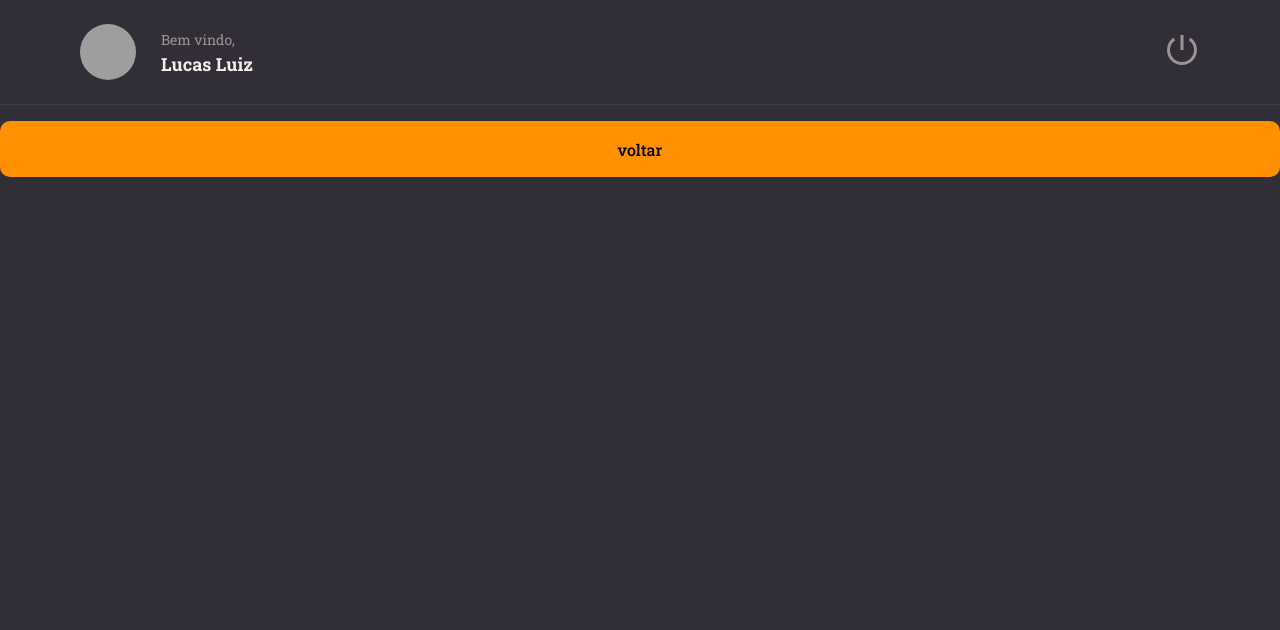
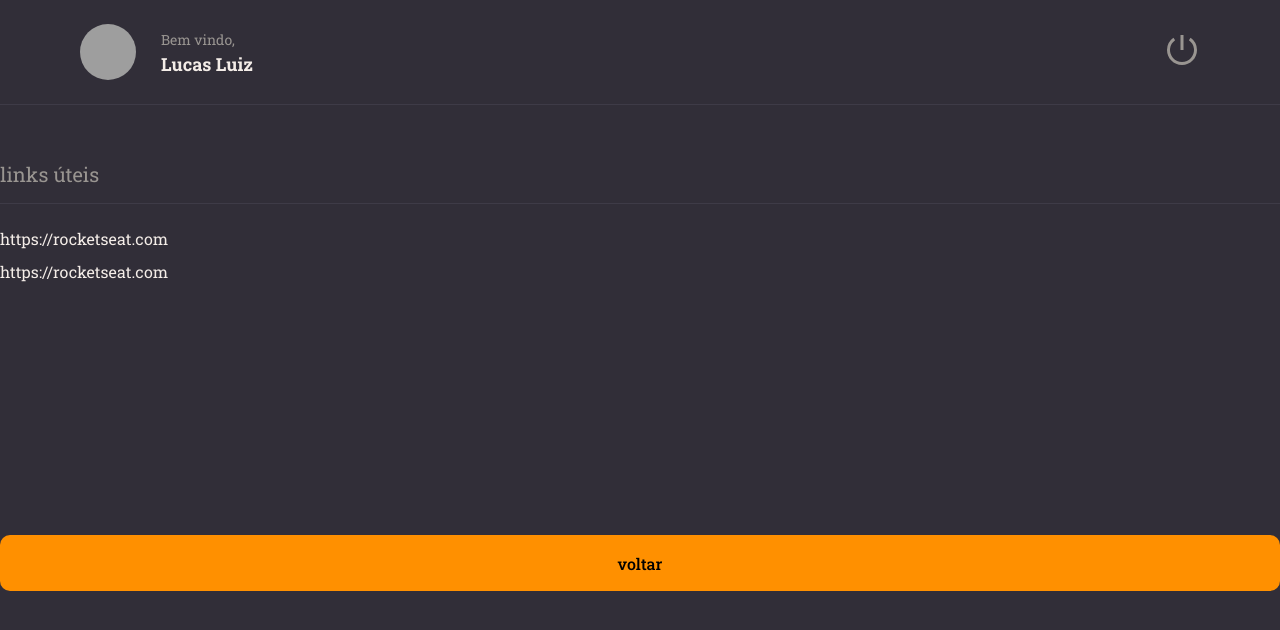
Before and after one commit to lucasluiz19/Rocket-notes, a React (Vite) app: page / in a window 1280 px wide. Shown: the top 630 px of the page. Built offline with nearby package versions, Linux system fonts and the light colour scheme; grey boxes are pictures that could not be loaded.

Commit message:
update section links

```diff
--- /dev/null
+++ b/src/components/Section/index.jsx
@@ -0,0 +1,10 @@
+import {Container} from "./style";''
+
+export function Section({title, children}){
+    return(
+        <Container>
+            <h2>{title}</h2>
+            {children}
+        </Container>
+    )
+}
--- /dev/null
+++ b/src/components/Section/style.js
@@ -0,0 +1,21 @@
+import { styled } from "styled-components";
+
+export const Container=styled.section`
+
+   margin: 56px 0 28px;
+
+   > h2{
+    border-bottom-width:1px ;
+    border-bottom-style:solid ;
+    border-bottom-color: ${({ theme }) => theme.COLORS.background_700};
+
+    padding-bottom: 16px;
+    margin-bottom: 24px;
+
+    color: ${({ theme }) => theme.COLORS.GRAY_100} ;
+    font-size:  20px;
+    font-weight: 400;
+
+   }
+
+`;
--- a/src/pages/Details/index.jsx
+++ b/src/pages/Details/index.jsx
@@ -1,7 +1,7 @@
-import {Container} from "./style"
+import {Container, Links} from "./style"
 import { Button } from "../../components/button"
 import { Header} from "../../components/header"
-
+import { Section } from "../../components/Section"
 export function Details(){
   return(
  //no return so podemos ter 1 elemento por isso podemos usar o fragment ou uma div
@@ -9,6 +9,18 @@
 
       <Header/>
 
+      <Section title="links úteis">
+        <Links>
+          <li>
+            <a href="#">https://rocketseat.com</a>
+          </li>
+          <li>
+            <a href="#">https://rocketseat.com</a>
+          </li>
+
+        </Links>
+      </Section>
+
       <Button title="voltar" />
 
     </Container>
--- a/src/pages/Details/style.js
+++ b/src/pages/Details/style.js
@@ -13,3 +13,15 @@
     "content"
 
 `
+export const Links = styled.ul`
+    list-style: none;
+
+
+    > li{
+        margin-top: 12px;
+     a{
+        color: ${({ theme }) => theme.COLORS.WHITE};
+      }
+    }
+
+`;
```
